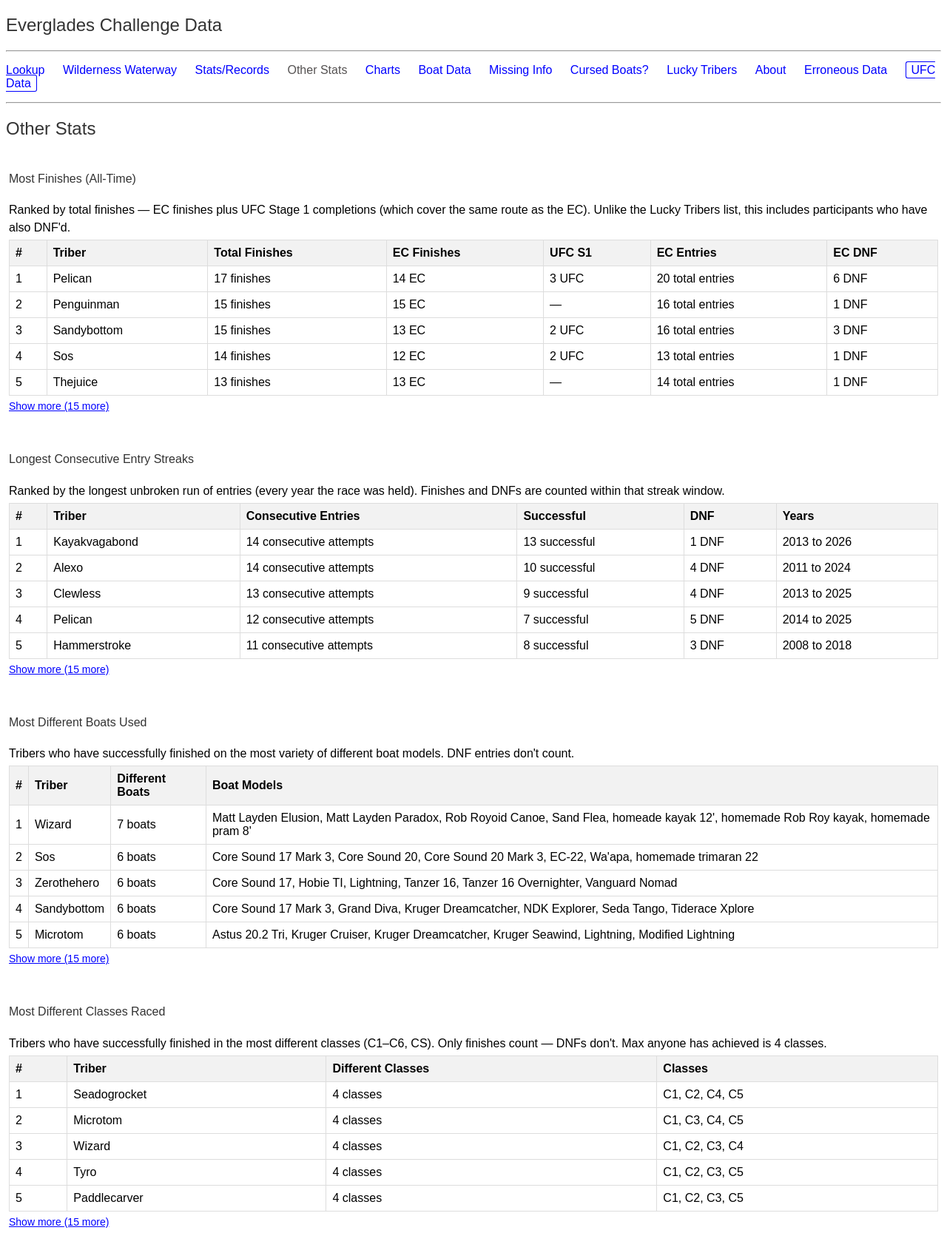
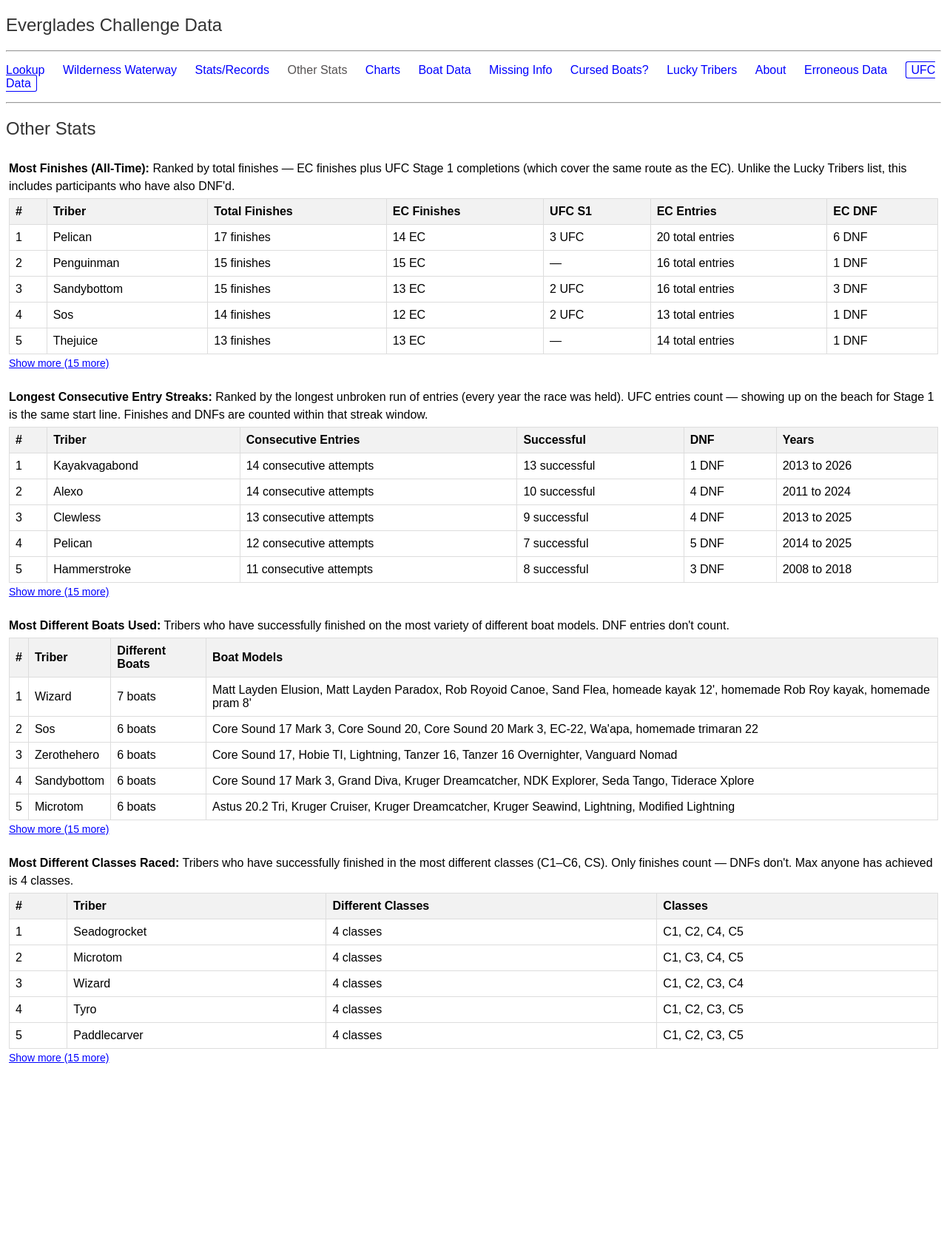
Before and after one commit to alanosauras/ecdata, a Jekyll site: the page other.html, which Jekyll copies as it is, in a window 1280 px wide. Shown: the whole page at 74% size. Built offline with Jekyll 4.4.1, drawn with Linux system fonts in a browser that asks for light colours; after the commit the page ends 1456 px from its top, so only the background shows below that.

Commit message:
Add files via upload

```diff
--- a/other.html
+++ b/other.html
@@ -8,7 +8,6 @@
   window.dataLayer = window.dataLayer || [];
   function gtag(){dataLayer.push(arguments);}
   gtag('js', new Date());
-
   gtag('config', 'G-603N0XSSEK');
 </script>
 
@@ -19,16 +18,14 @@
             background: none;
             color: blue;
             border: none;
-            padding: 6px 0;
+            padding: 4px 0;
             cursor: pointer;
             font-size: 14px;
             text-decoration: underline;
             border-radius: 0;
         }
-        .show-more-btn:hover {
-            color: darkblue;
-            background: none;
-        }
+        .show-more-btn:hover { color: darkblue; background: none; }
+        .stat-section { margin-bottom: 10px; }
     </style>
 </head>
 <body>
@@ -39,26 +36,22 @@
     <h2>Other Stats</h2>
 
     <div class="stat-section">
-        <h4>Most Finishes (All-Time)</h4>
-        <p>Ranked by total finishes — EC finishes plus UFC Stage 1 completions (which cover the same route as the EC). Unlike the Lucky Tribers list, this includes participants who have also DNF'd.</p>
+        <p><strong>Most Finishes (All-Time):</strong> Ranked by total finishes — EC finishes plus UFC Stage 1 completions (which cover the same route as the EC). Unlike the Lucky Tribers list, this includes participants who have also DNF'd.</p>
         <div id="mostFinishes"></div>
     </div>
 
     <div class="stat-section">
-        <h4>Longest Consecutive Entry Streaks</h4>
-        <p>Ranked by the longest unbroken run of entries (every year the race was held). Finishes and DNFs are counted within that streak window.</p>
+        <p><strong>Longest Consecutive Entry Streaks:</strong> Ranked by the longest unbroken run of entries (every year the race was held). UFC entries count — showing up on the beach for Stage 1 is the same start line. Finishes and DNFs are counted within that streak window.</p>
         <div id="consecutiveStreaks"></div>
     </div>
 
     <div class="stat-section">
-        <h4>Most Different Boats Used</h4>
-        <p>Tribers who have successfully finished on the most variety of different boat models. DNF entries don't count.</p>
+        <p><strong>Most Different Boats Used:</strong> Tribers who have successfully finished on the most variety of different boat models. DNF entries don't count.</p>
         <div id="mostBoats"></div>
     </div>
 
     <div class="stat-section">
-        <h4>Most Different Classes Raced</h4>
-        <p>Tribers who have successfully finished in the most different classes (C1–C6, CS). Only finishes count — DNFs don't. Max anyone has achieved is 4 classes.</p>
+        <p><strong>Most Different Classes Raced:</strong> Tribers who have successfully finished in the most different classes (C1–C6, CS). Only finishes count — DNFs don't. Max anyone has achieved is 4 classes.</p>
         <div id="mostClasses"></div>
     </div>
 
```
